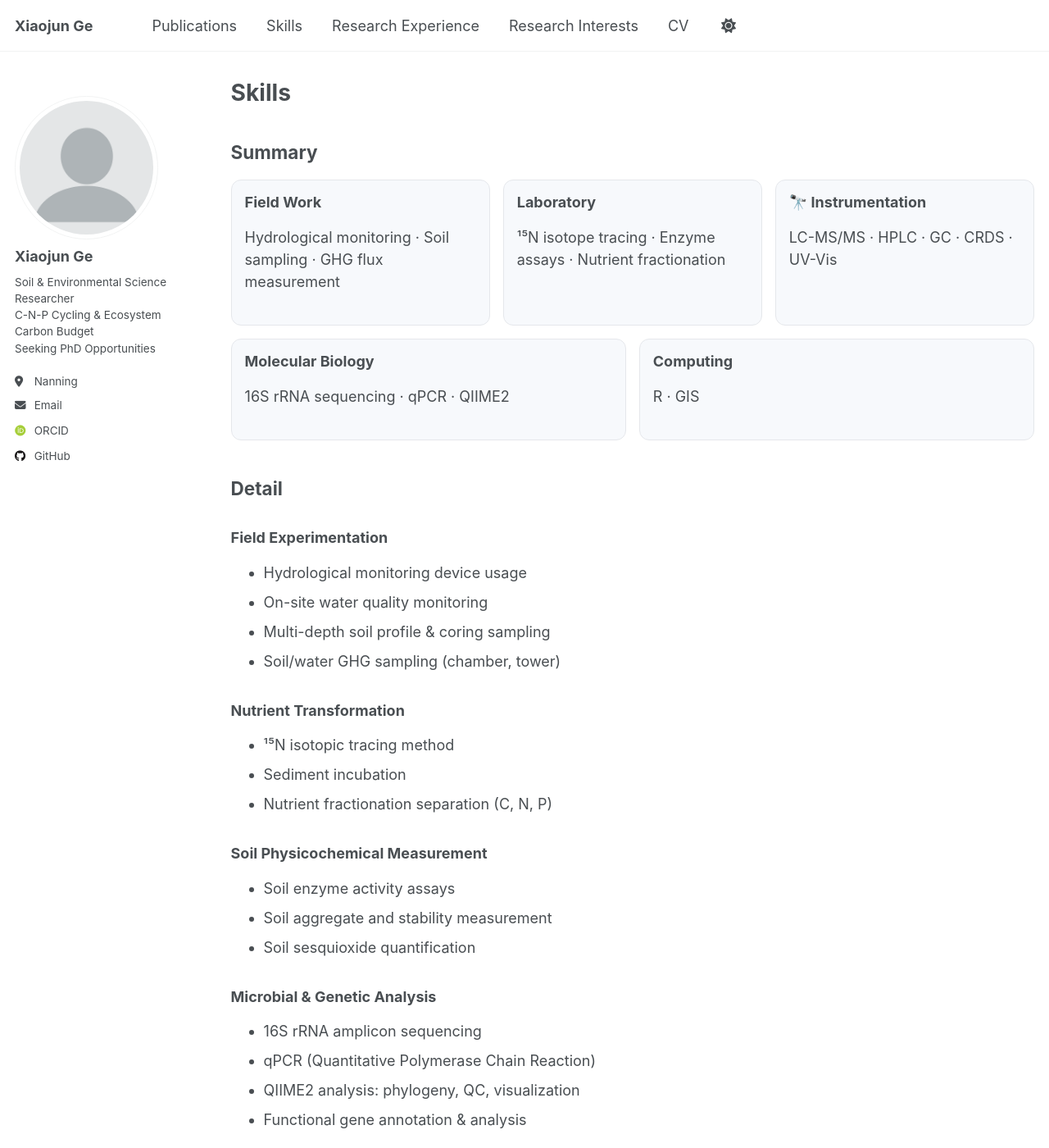
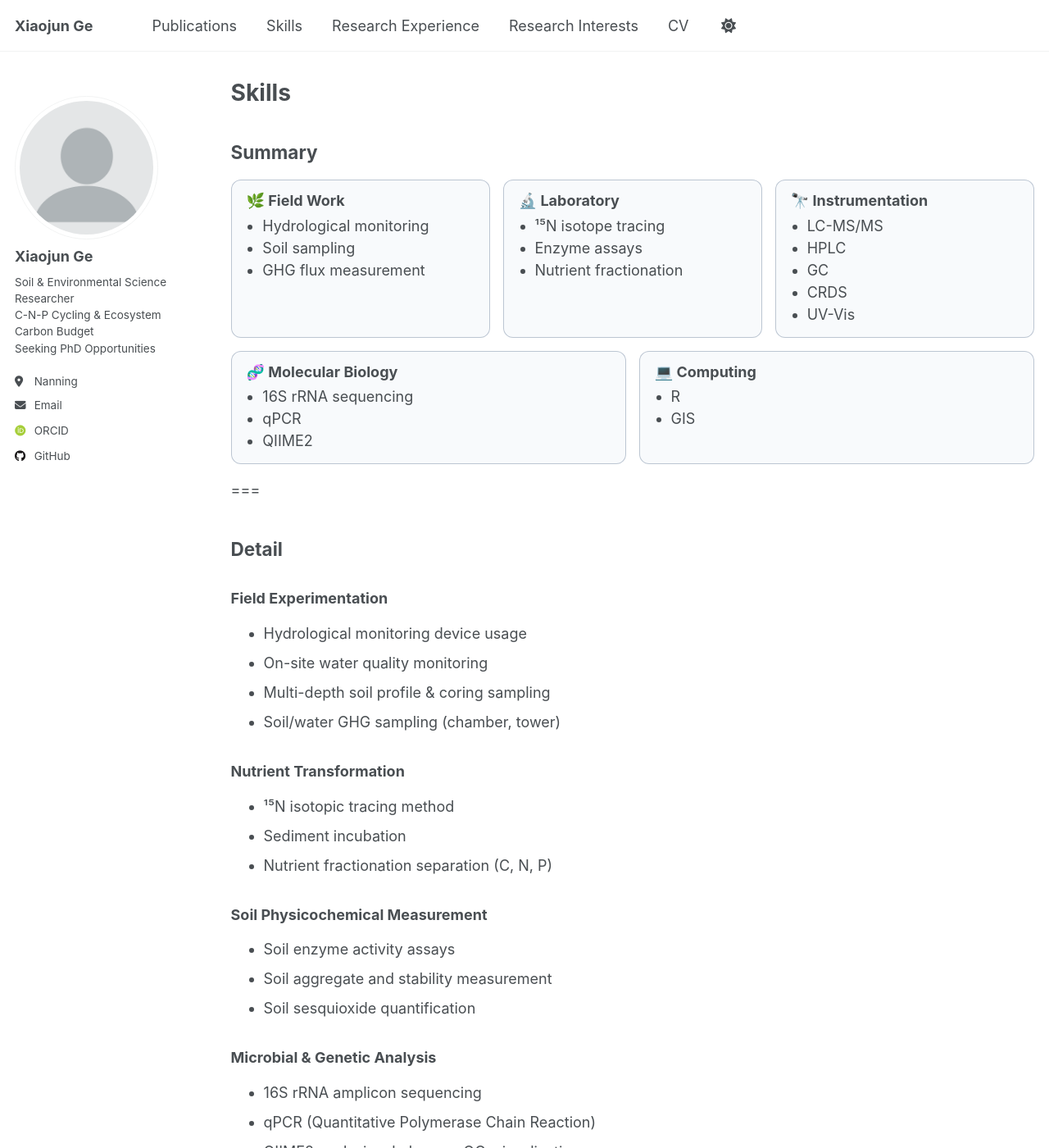
Before and after one commit to gexiaojun1201/Xiaojun_Ge.github.io, a Jekyll site: the page built from _pages/skills.md, in a window 1280 px wide and 1400 px high. Shown: the whole window at 82% size. Built offline with Jekyll 4.4.1, drawn with Linux system fonts in a browser that asks for light colours; some web fonts are replaced; a script that is not in the unit is left out; part of the change alters nothing that is shown.

Commit message:
Update skills.md

```diff
--- a/_pages/skills.md
+++ b/_pages/skills.md
@@ -10,34 +10,93 @@ author_profile: true
 
 ## Summary
 
-<div style="display:flex; flex-wrap:wrap; gap:16px; margin-top:20px;">
+<style>
+  .skills-grid {
+    display: flex;
+    flex-wrap: wrap;
+    gap: 16px;
+    margin-top: 20px;
+  }
+  .skill-card {
+    flex: 1;
+    min-width: 240px;
+    padding: 14px 18px;
+    border-radius: 12px;
+    border: 1px solid rgba(148,163,184,0.6); /* slate-400 */
+    background: rgba(248,250,252,0.9);       /* 亮色背景，略透明 */
+  }
+  .skill-card h3 {
+    margin: 0 0 6px 0;
+    font-size: 1rem;
+  }
+  .skill-card ul {
+    margin: 0;
+    padding-left: 1.1em;
+  }
+  .skill-card li {
+    margin: 0;
+  }
 
-  <div style="flex:1; min-width:260px; background:#f7f9fc; padding:16px; border-radius:12px; border:1px solid #e5e7eb;">
-    <h3 style="margin-top:0;">Field Work</h3>
-    <p>Hydrological monitoring · Soil sampling · GHG flux measurement</p>
+  /* 深色模式下自动换背景和边框色 */
+  @media (prefers-color-scheme: dark) {
+    .skill-card {
+      background: rgba(15,23,42,0.9);        /* 深色卡片背景 */
+      border-color: rgba(148,163,184,0.5);
+    }
+  }
+</style>
+
+<div class="skills-grid">
+
+  <div class="skill-card">
+    <h3>🌿 Field Work</h3>
+    <ul>
+      <li>Hydrological monitoring</li>
+      <li>Soil sampling</li>
+      <li>GHG flux measurement</li>
+    </ul>
   </div>
 
-  <div style="flex:1; min-width:260px; background:#f7f9fc; padding:16px; border-radius:12px; border:1px solid #e5e7eb;">
-    <h3 style="margin-top:0;">Laboratory</h3>
-    <p>¹⁵N isotope tracing · Enzyme assays · Nutrient fractionation</p>
+  <div class="skill-card">
+    <h3>🔬 Laboratory</h3>
+    <ul>
+      <li>¹⁵N isotope tracing</li>
+      <li>Enzyme assays</li>
+      <li>Nutrient fractionation</li>
+    </ul>
   </div>
 
-  <div style="flex:1; min-width:260px; background:#f7f9fc; padding:16px; border-radius:12px; border:1px solid #e5e7eb;">
-    <h3 style="margin-top:0;">🔭 Instrumentation</h3>
-    <p>LC-MS/MS · HPLC · GC · CRDS · UV-Vis</p>
+  <div class="skill-card">
+    <h3>🔭 Instrumentation</h3>
+    <ul>
+      <li>LC-MS/MS</li>
+      <li>HPLC</li>
+      <li>GC</li>
+      <li>CRDS</li>
+      <li>UV-Vis</li>
+    </ul>
   </div>
 
-  <div style="flex:1; min-width:260px; background:#f7f9fc; padding:16px; border-radius:12px; border:1px solid #e5e7eb;">
-    <h3 style="margin-top:0;">Molecular Biology</h3>
-    <p>16S rRNA sequencing · qPCR · QIIME2</p>
+  <div class="skill-card">
+    <h3>🧬 Molecular Biology</h3>
+    <ul>
+      <li>16S rRNA sequencing</li>
+      <li>qPCR</li>
+      <li>QIIME2</li>
+    </ul>
   </div>
 
-  <div style="flex:1; min-width:260px; background:#f7f9fc; padding:16px; border-radius:12px; border:1px solid #e5e7eb;">
-    <h3 style="margin-top:0;">Computing</h3>
-    <p>R · GIS</p>
+  <div class="skill-card">
+    <h3>💻 Computing</h3>
+    <ul>
+      <li>R</li>
+      <li>GIS</li>
+    </ul>
   </div>
 
 </div>
+
+===
 
 ## Detail
 
```
